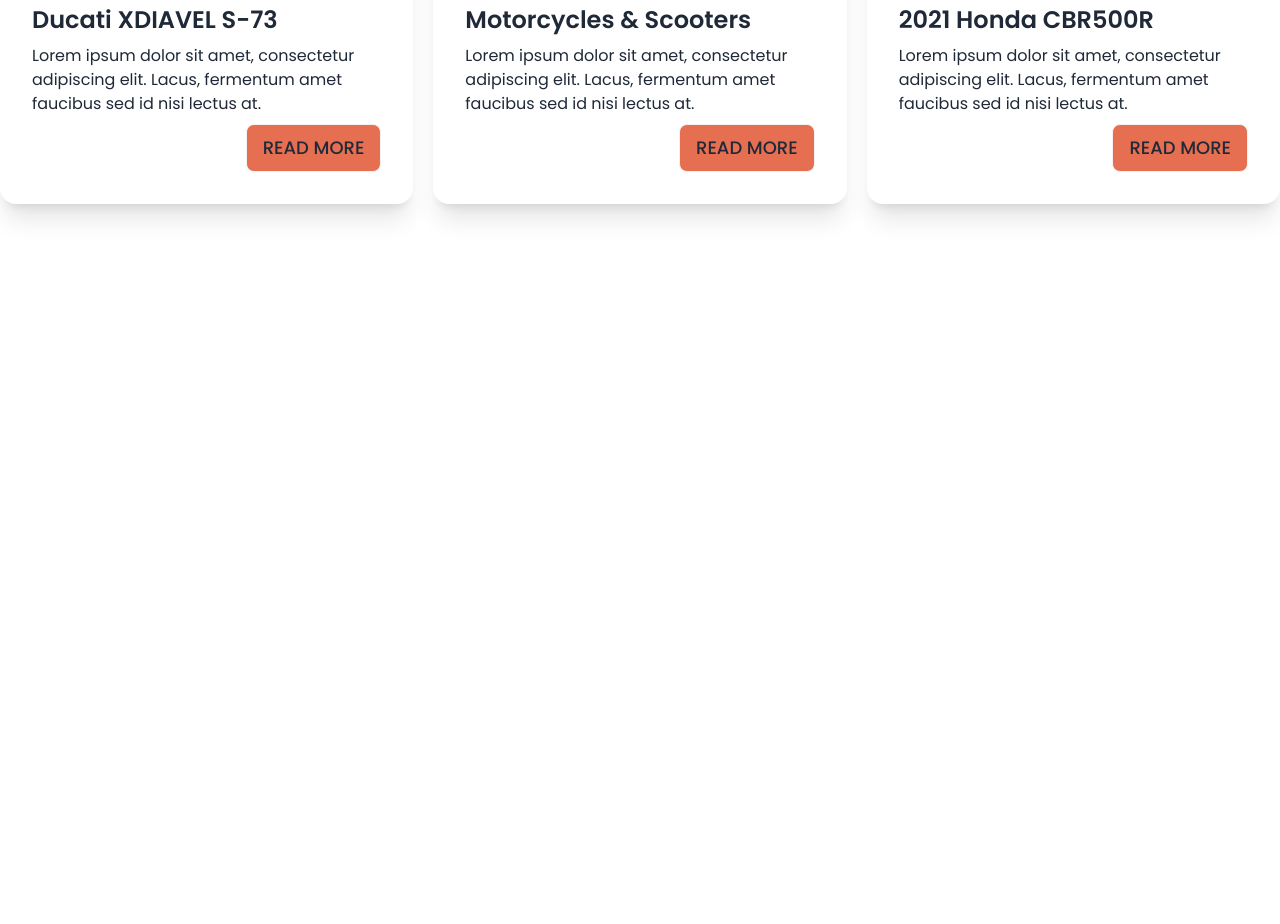
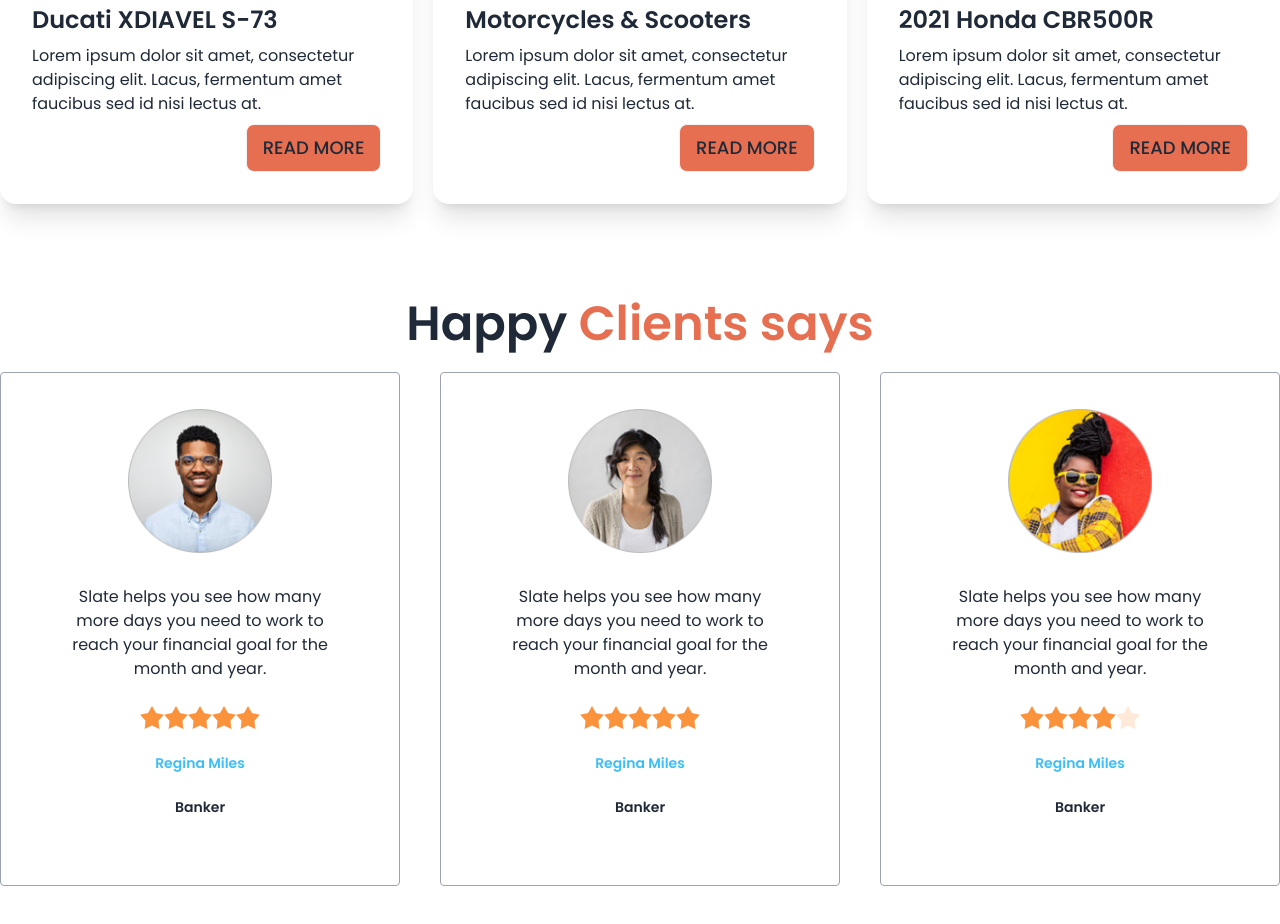
Before and after one commit to DipuBarua/biker-zone-daisyUI-repo, a plain HTML site: page index.html in a window 1280 px wide. Shown: the part 1103-2027 px from the top of the page. Before the commit the page ends 1403 px from the top, so only its background shows below. Drawn offline with nearby package versions, Linux system fonts and the light colour scheme.

Commit message:
client review created

```diff
--- a/index.html
+++ b/index.html
@@ -191,6 +191,64 @@
 
         </section>
 
+        <!-- happy client section  -->
+        <section class="my-24">
+            <h2 class="text-5xl font-semibold text-center mb-6">Happy <span class="text-bike-primary">Clients says</span></h2>
+            <div class="grid grid-cols-1 md:grid-cols-2 lg:grid-cols-3 gap-10">
+
+                <!-- first review  -->
+                <div class="card  bg-base-100 border rounded border-gray-400 p-9">
+                    <figure><img class="w-36" src="images/others/user-1.png" alt="user" /></figure>
+                    <div class="card-body justify-center space-y-4">
+                        <p class="text-base font-normal text-center">Slate helps you see how many more days you need to work to reach your financial goal for the month and year.</p>
+                        <div class="rating justify-center">
+                            <input type="radio" name="rating-2" class="mask mask-star-2 bg-orange-400" />
+                            <input type="radio" name="rating-2" class="mask mask-star-2 bg-orange-400" />
+                            <input type="radio" name="rating-2" class="mask mask-star-2 bg-orange-400" />
+                            <input type="radio" name="rating-2" class="mask mask-star-2 bg-orange-400" checked />
+                            <input type="radio" name="rating-2" class="mask mask-star-2 bg-orange-400" />
+                        </div>
+                        <h2 class="text-sm font-semibold text-center text-info">Regina Miles</h2>
+                        <h2 class="text-sm font-semibold text-center">Banker</h2>
+                    </div>
+                </div>
+                <!-- second review  -->
+                <div class="card  bg-base-100 border rounded border-gray-400 p-9">
+                    <figure><img class="w-36" src="images/others/user-2.png" alt="user" /></figure>
+                    <div class="card-body justify-center space-y-4">
+                        <p class="text-base font-normal text-center">Slate helps you see how many more days you need to work to reach your financial goal for the month and year.</p>
+                        <div class="rating justify-center">
+                            <input type="radio" name="rating-2" class="mask mask-star-2 bg-orange-400" />
+                            <input type="radio" name="rating-2" class="mask mask-star-2 bg-orange-400" />
+                            <input type="radio" name="rating-2" class="mask mask-star-2 bg-orange-400" />
+                            <input type="radio" name="rating-2" class="mask mask-star-2 bg-orange-400" checked />
+                            <input type="radio" name="rating-2" class="mask mask-star-2 bg-orange-400" />
+                        </div>
+                        <h2 class="text-sm font-semibold text-center text-info">Regina Miles</h2>
+                        <h2 class="text-sm font-semibold text-center">Banker</h2>
+                    </div>
+                </div>
+                <!-- third review -->
+                <div class="card  bg-base-100 border rounded border-gray-400 p-9">
+                    <figure><img class="w-36" src="images/others/user-3.png" alt="user" /></figure>
+                    <div class="card-body justify-center space-y-4">
+                        <p class="text-base font-normal text-center">Slate helps you see how many more days you need to work to reach your financial goal for the month and year.</p>
+                        <div class="rating justify-center">
+                            <input type="radio" name="rating-2" class="mask mask-star-2 bg-orange-400" />
+                            <input type="radio" name="rating-2" class="mask mask-star-2 bg-orange-400" />
+                            <input type="radio" name="rating-2" class="mask mask-star-2 bg-orange-400" />
+                            <input type="radio" name="rating-2" class="mask mask-star-2 bg-orange-400" checked />
+                            <input type="radio" name="rating-2" class="mask mask-star-2 bg-orange-400" />
+                        </div>
+                        <h2 class="text-sm font-semibold text-center text-info">Regina Miles</h2>
+                        <h2 class="text-sm font-semibold text-center">Banker</h2>
+                    </div>
+                </div>
+
+            </div>
+
+        </section>
+
     </main>
 </body>
 
```
